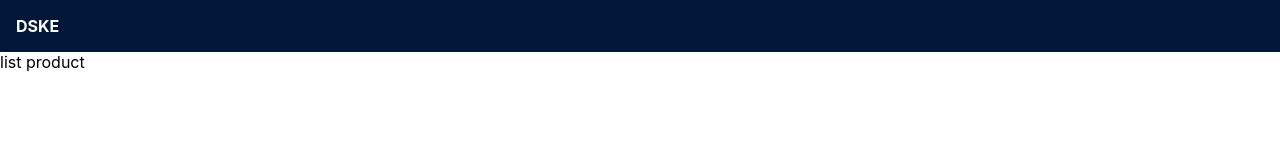
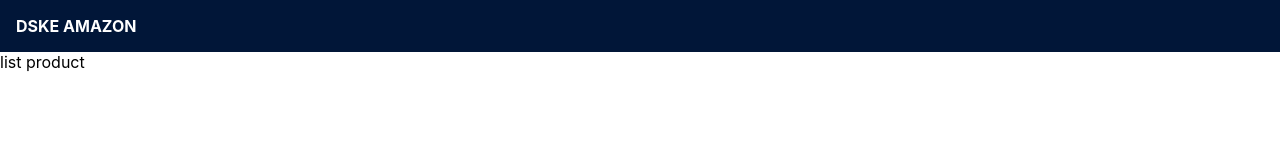
Before and after one commit to theopen4/reactEcomerces, a React (Create React App) app in the folder amazona/frontend/: page / in a window 1280 px wide. Shown: the top 160 px of the page. Built offline with nearby package versions, Linux system fonts and the light colour scheme.

Commit message:
git init repository

```diff
--- a/amazona/frontend/src/App.js
+++ b/amazona/frontend/src/App.js
@@ -2,7 +2,7 @@ function App() {
   return (
     <div>
       <header>
-        <a href="/">DSKE</a>
+        <a href="/">DSKE AMAZON</a>
       </header>
       <main>list product</main>
     </div>
```
Also changed, not shown: 1 other file (tests, documents, lock files or other folders).
